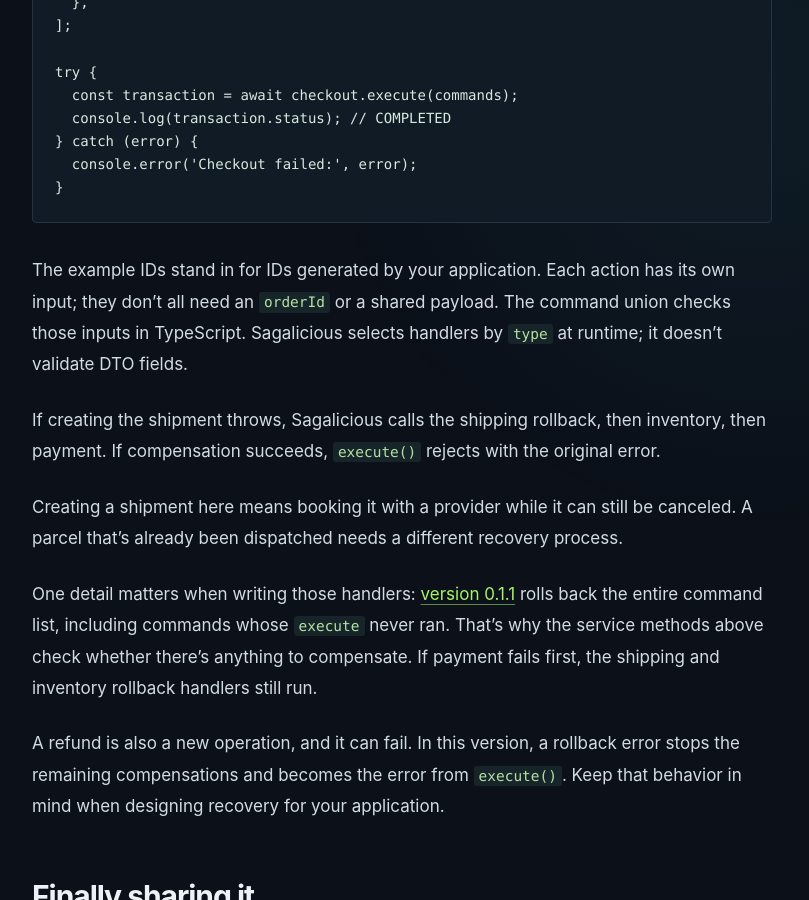
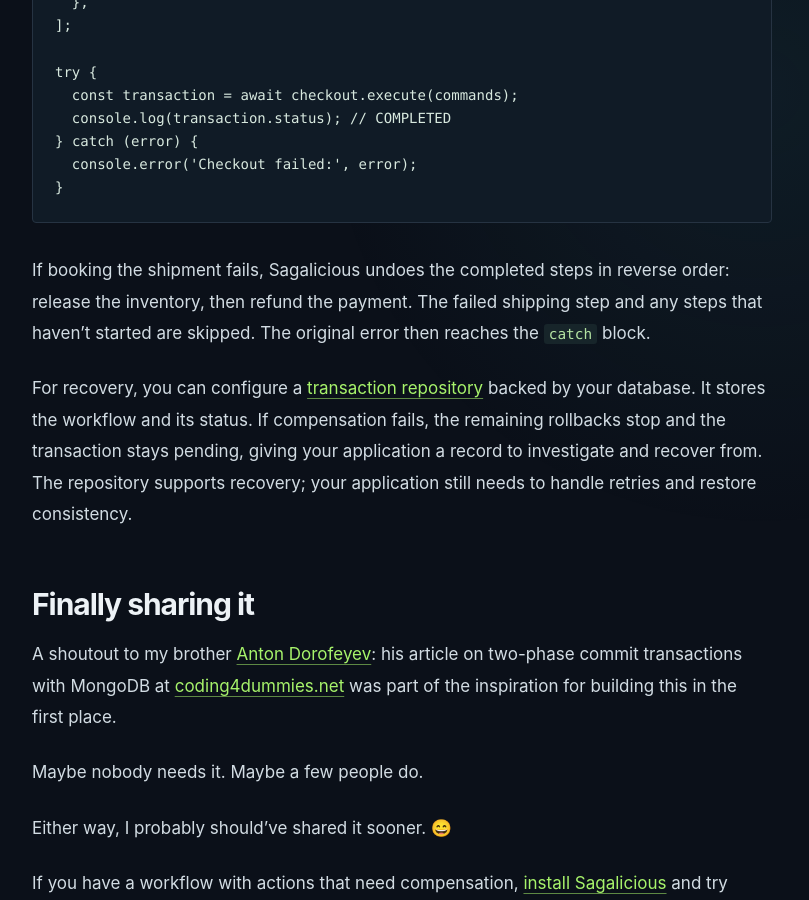
Before and after one commit to tom-dorofeyev/tom-dorofeyev.github.io, a Jekyll site: the page built from _posts/2026-10-30-sagalicious-orchestration-based-sagas.md, in a window 1280 px wide and 900 px high, scrolled down 5092 px. Shown: the whole window, without its empty margins (238-1047 px from the left). Built offline with Jekyll 4.4.1, drawn with Linux system fonts in a browser that asks for light colours.

Commit message:
updated compensation description & added recovery details

````diff
--- a/_posts/2026-10-30-sagalicious-orchestration-based-sagas.md
+++ b/_posts/2026-10-30-sagalicious-orchestration-based-sagas.md
@@ -149,15 +149,9 @@
 }
 ```
 
-The example IDs stand in for IDs generated by your application. Each action has its own input; they don't all need an `orderId` or a shared payload. The command union checks those inputs in TypeScript. Sagalicious selects handlers by `type` at runtime; it doesn't validate DTO fields.
+If booking the shipment fails, Sagalicious undoes the completed steps in reverse order: release the inventory, then refund the payment. The failed shipping step and any steps that haven't started are skipped. The original error then reaches the `catch` block.
 
-If creating the shipment throws, Sagalicious calls the shipping rollback, then inventory, then payment. If compensation succeeds, `execute()` rejects with the original error.
-
-Creating a shipment here means booking it with a provider while it can still be canceled. A parcel that's already been dispatched needs a different recovery process.
-
-One detail matters when writing those handlers: [version 0.1.1](https://www.npmjs.com/package/sagalicious/v/0.1.1) rolls back the entire command list, including commands whose `execute` never ran. That's why the service methods above check whether there's anything to compensate. If payment fails first, the shipping and inventory rollback handlers still run.
-
-A refund is also a new operation, and it can fail. In this version, a rollback error stops the remaining compensations and becomes the error from `execute()`. Keep that behavior in mind when designing recovery for your application.
+For recovery, you can configure a [transaction repository](https://github.com/tom-dorofeyev/sagalicious#persistence) backed by your database. It stores the workflow and its status. If compensation fails, the remaining rollbacks stop and the transaction stays pending, giving your application a record to investigate and recover from. The repository supports recovery; your application still needs to handle retries and restore consistency.
 
 ## Finally sharing it
 
````
